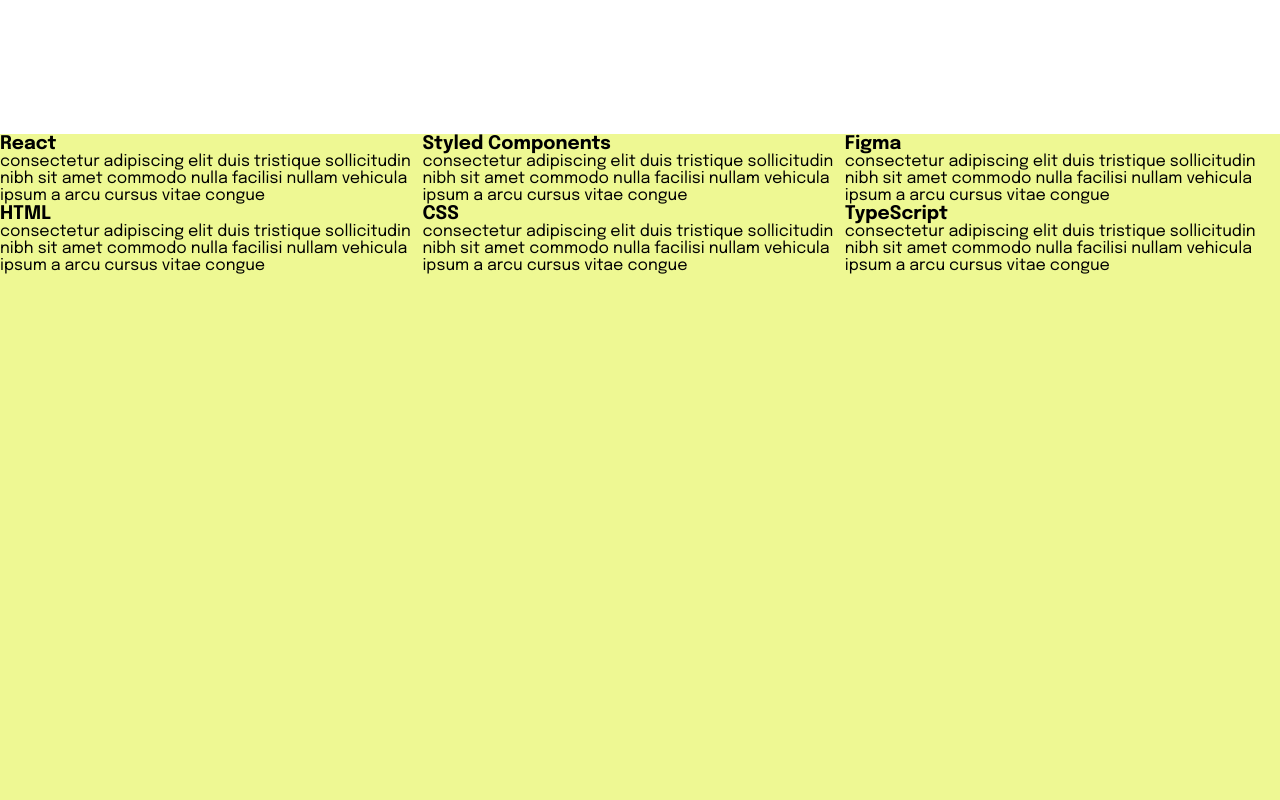
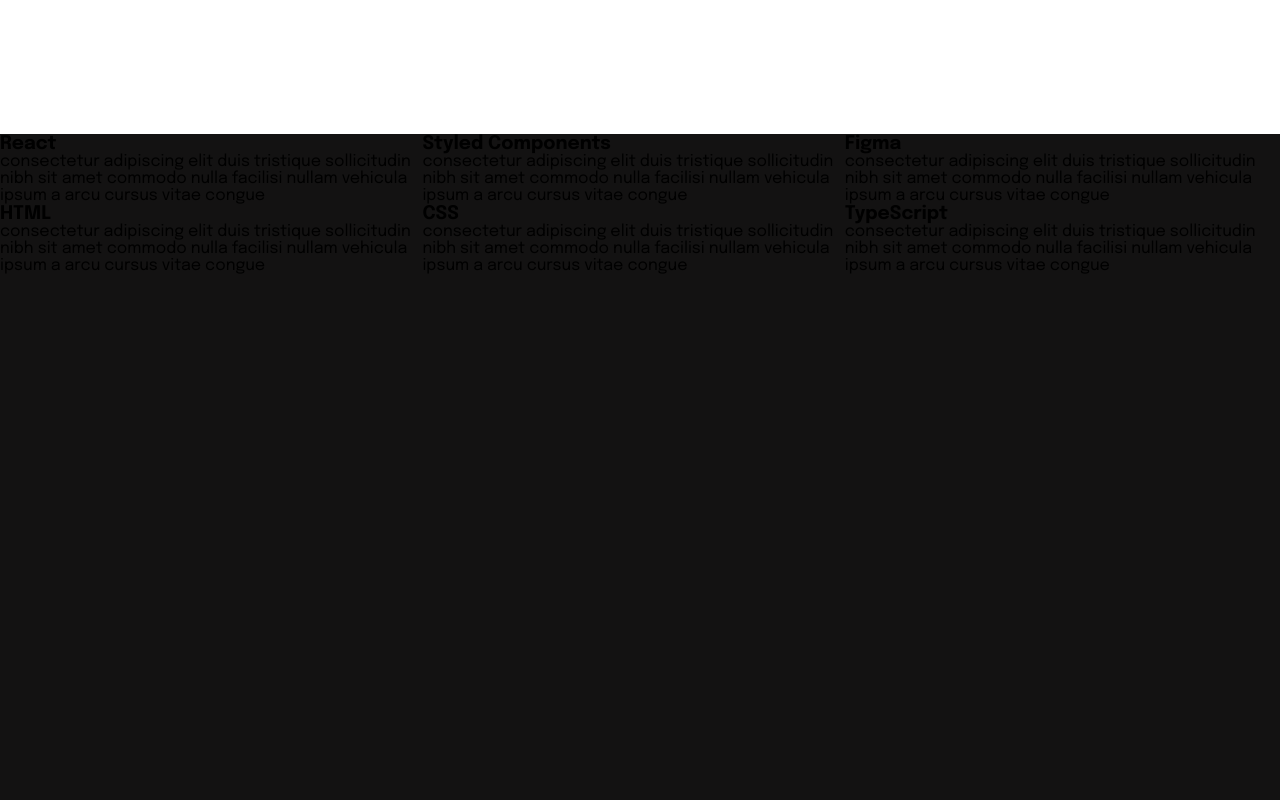
Before and after one commit to KamzeyevaAnastasiya/Portfolio, a React (Vite) app: page / in a window 1280 px wide. Shown: the part 720-1520 px from the top of the page. Built offline with nearby package versions, Linux system fonts and the light colour scheme.

Commit message:
Add Theme and background-color

```diff
--- a/src/styles/Global.styled.ts
+++ b/src/styles/Global.styled.ts
@@ -1,4 +1,5 @@
 import { createGlobalStyle } from "styled-components";
+import { Theme } from "./Theme";
 
 export const GlobalStyle = createGlobalStyle`
     *,
@@ -30,4 +31,12 @@
         background-color: unset;
         border: none;
     }
+
+    section:nth-of-type(odd) {
+        background-color: ${Theme.colors.primaryBg};
+    }
+
+    section:nth-of-type(even) {
+        background-color: ${Theme.colors.secondaryBg};
+    }
 `
--- /dev/null
+++ b/src/styles/Theme.ts
@@ -0,0 +1,10 @@
+export const Theme = {
+    colors: {
+        primaryBg: "#ffffff",
+        secondaryBg: "#131212",
+
+        primaryFn: "#2D2C2C",
+        secondaryFn: "#000000",
+        h1Fn: "#0D0F16"
+    }
+}
```
